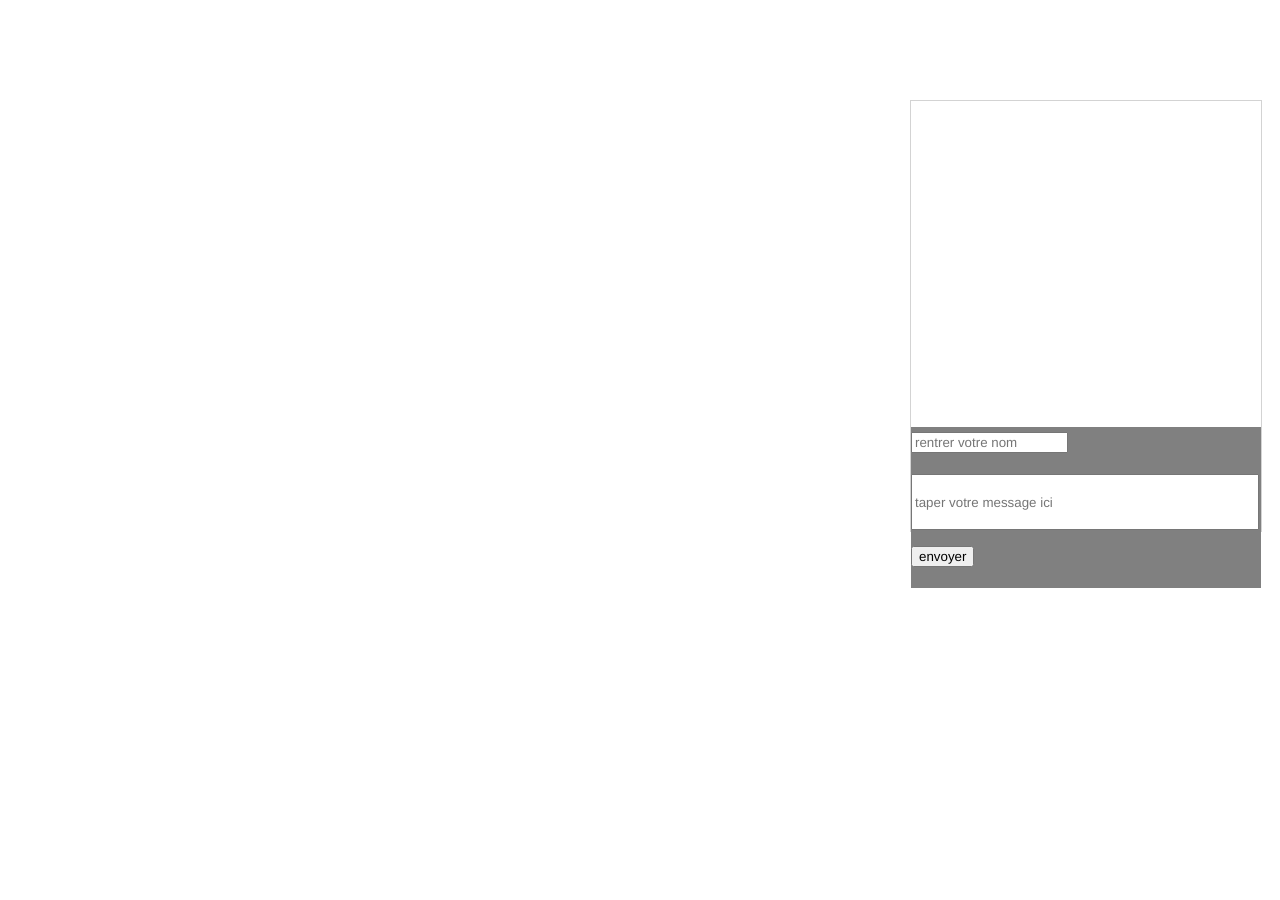
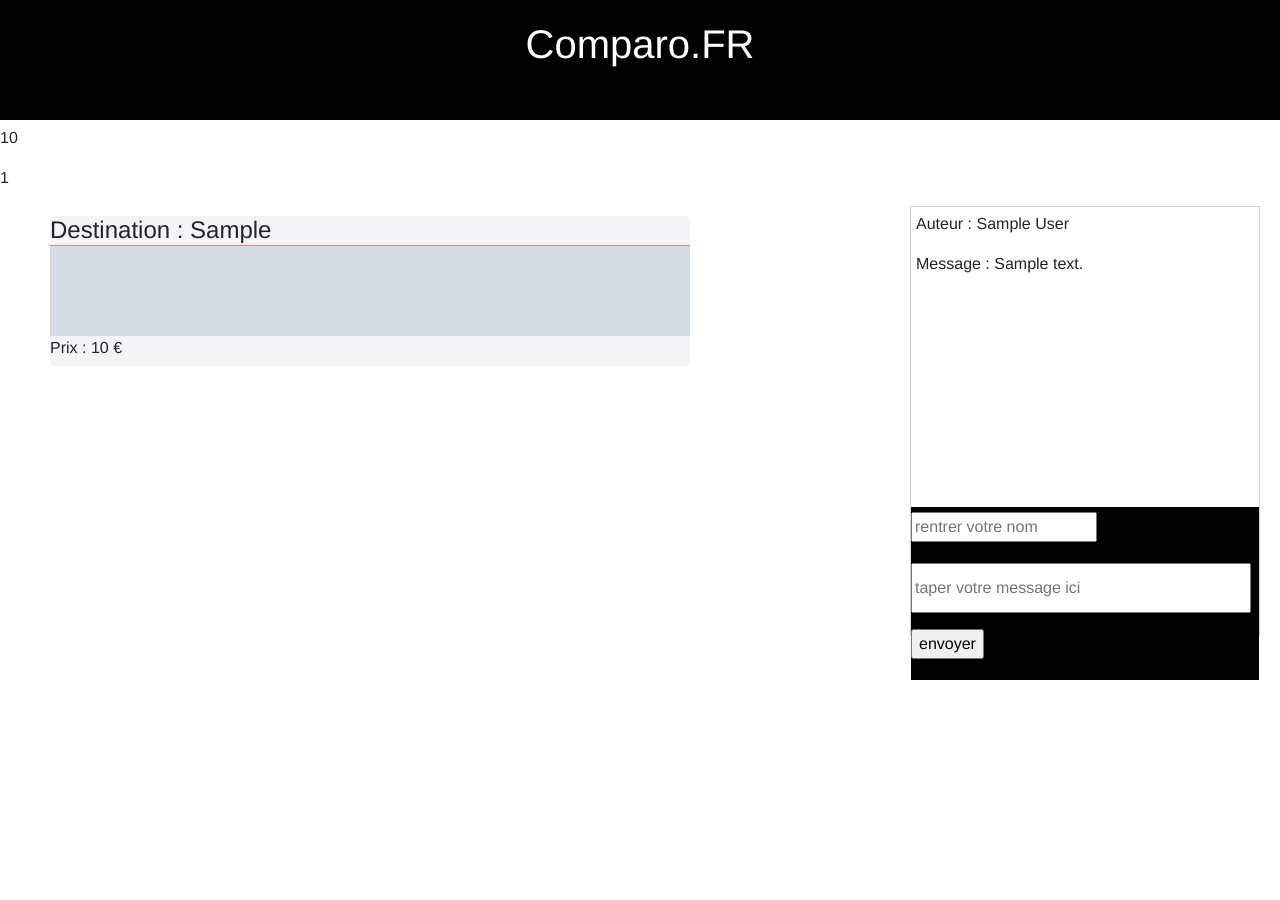
Before and after one commit to neroma71/tp-tour-operator, a PHP site: page /tp-tour-operator/tourop.php?id=1 in a window 1280 px wide. After the commit the page ends 680 px from the top, so only its background shows below. Run offline with PHP 8.4, Linux system fonts and the light colour scheme; tables that the repository leaves empty or names only in its code hold one stand-in row (values such as "Sample post"); grey boxes marked "Sample" are stand-in pictures.

Commit message:
add touroperator page

```diff
--- a/class/TourOperateur.php
+++ b/class/TourOperateur.php
@@ -9,7 +9,7 @@ Class TourOperateur
     private int $grade_total;
     private bool $is_premium;
 
-    public function __construct(array $data){
+    public function __construct($data){
         $this->hydrate($data);
     }
 
--- a/css/tourop.css
+++ b/css/tourop.css
@@ -6,11 +6,52 @@ body{
     padding:0;
     min-height:100vh;
     width:100vw;
+    overflow-x:hidden;
+}
+header{
+    position:fixed;
+    height:120px;
+    width:100%;
+    background:black;
+}
+h1{
+    position:fixed;
+    width:100%;
+    top:20px;
+    color:white;
+    text-align:center;
+}
+.content{
+    position:absolute;
+    width:50%;
+    left:50px;
+    height:auto;
+}
+.destination{
+    position:relative;
+    width:100%;
+    height:150px;
+    margin-top:10px;
+    border-radius:5px;
+}
+h4{
+    position:absolute;
+    width:100%;
+    height:30px;
+    background:rgba(255, 255, 255, 0.7);
+    border-bottom:1px solid salmon;
+}
+.destination p{
+    position:absolute;
+    width:100%;
+    height:30px;
+    top:120px;
+    background:rgba(255, 255, 255, 0.7);
 }
 .messagerie{
     width:350px;
     height:430px;
-    margin-top:100px;
+    margin-top:0px;
     margin-left:calc(100% - 370px);
     text-align:left;
     border:1px solid lightgray;
@@ -23,7 +64,7 @@ body{
     overflow-y:auto;
 }
 form{
-    background:grey;
+    background:black;
     padding-bottom:5px;
 }
 input[type=text]{
--- a/repository/Manager.php
+++ b/repository/Manager.php
@@ -89,13 +89,13 @@ public function getTourOperatorById($operatorId)
         return null; // L'opérateur de tour avec cet ID n'a pas été trouvé
     }
 }
-/*
-public function getTourOperatorByDestinationId($destinationId)
+
+public function getTourOperatorsByDestinationId($destinationId)
 {
-    $query = 'SELECT * FROM tour_operator WHERE id= :id';
+    $query = 'SELECT * FROM tour_operator WHERE id = :destinationId';
 
     $stmt = $this->db->prepare($query);
-    $stmt->bindValue(':destinationId', $destinationId, PDO::PARAM_INT);
+    $stmt->bindParam(':destinationId', $destinationId, PDO::PARAM_INT);
     $stmt->execute();
 
     $tourOperatorsData = $stmt->fetchAll(PDO::FETCH_ASSOC);
@@ -107,7 +107,7 @@ public function getTourOperatorByDestinationId($destinationId)
 
     return $tourOperators;
 }
-*/
+
 public function updateOperatorToPremium(TourOperateur $operatorId)
 {
     $query = 'UPDATE tour_operator SET is_premium = 1 WHERE id = :operatorId';
@@ -232,10 +232,29 @@ public function getDestinationByLocation($destinationLocation)
             $destinations[] = new Destination($destinationData);
         }
          return $destinations;
-         var_dump($destinations);
     } else {
         return null;
     }
 }
+    public function getDestinationsByTourOperatorId($tourOperatorId)
+    {
+        $query = 'SELECT * FROM destination WHERE tour_operator_id  = :id';
+        $stmt = $this->db->prepare($query);
+        $stmt->bindParam(':id', $tourOperatorId, PDO::PARAM_STR);
+        $stmt->execute();
 
+        $destinationsData = $stmt->fetchAll(PDO::FETCH_ASSOC);
+
+        $destinations = [];
+
+        if ($destinationsData) {
+            foreach($destinationsData as $destinationData)
+            {
+                $destinations[] = new Destination($destinationData);
+            }
+             return $destinations;
+        } else {
+            return null;
+        }
+    }
 }
--- a/tourop.php
+++ b/tourop.php
@@ -3,6 +3,18 @@ require_once("./utils/connexion.php");
 require_once("./utils/autoload.php");
 
 $manager = new Manager($bdd);
+
+if (isset($_GET['id']) && !empty($_GET['id'])) {
+    $tourOperatorId = $_GET['id'];
+
+} else {
+
+}
+
+$tourOperator = $manager->getTourOperatorById($tourOperatorId);
+
+
+
 
 if(isset($_POST['author']) && !empty($_POST['author']) && isset($_POST['message']) && !empty($_POST['message']) && isset($_POST['tour_operator_id']) && !empty($_POST['tour_operator_id']))
 {
@@ -18,30 +30,55 @@ if(isset($_POST['author']) && !empty($_POST['author']) && isset($_POST['message'
 
     $review = new Review($reviewData);
 
-
     $manager->createReview($review);
 }
-$tourOperatorId = 3;
+
 $reviews = $manager->getReviewsByTourOperatorId($tourOperatorId);
+$tourOperator = $manager->getTourOperatorById($tourOperatorId);
+
 
 ?>
+
 <!DOCTYPE html>
 <html lang="en">
 <head>
     <meta charset="UTF-8">
     <meta name="viewport" content="width=device-width, initial-scale=1.0">
     <title>Document</title>
+    <link href="https://cdn.jsdelivr.net/npm/bootstrap@5.3.1/dist/css/bootstrap.min.css" rel="stylesheet" integrity="sha384-4bw+/aepP/YC94hEpVNVgiZdgIC5+VKNBQNGCHeKRQN+PtmoHDEXuppvnDJzQIu9" crossorigin="anonymous">
     <link rel="stylesheet" href="css/tourop.css">
 </head>
 <body>
+        <header>
+            <h1>Comparo.FR</h1>
+        </header>
+    <?php
+    if ($tourOperator) {
+        $destinations = $manager->getDestinationsByTourOperatorId($tourOperator->getId());
+
+
+        echo '<h2>' . $tourOperator->getName() . '</h2>';
+        echo '<p>' . $tourOperator->getLink() . '</p>';
+        echo '<p>' . $tourOperator->getGrade_count() . '</p>';
+        echo '<p>' . $tourOperator->getGrade_total() . '</p>';
+        echo '<p>' . $tourOperator->getIs_premium() . '</p>';
+    }
+    ?>
+<div class="content">
+    <?php foreach($destinations as $destination): ?>
+        <div class="destination" style="background:url('<?php echo $destination->getImage(); ?>')top center no-repeat; background-size:cover;">
+            <h4>Destination : <?php echo $destination->getLocation(); ?></h4>
+            <p>Prix : <?php echo $destination->getPrice(); ?> €</p>;
+        </div>
+    <?php endforeach; ?>
+</div>
 <section class="messagerie">
     <div class="msg">
         <?php foreach ($reviews as $review) : ?>
             <p>Auteur : <?php echo $review->getAuthor(); ?></p>
             <p>Message : <?php echo $review->getMessage(); ?></p>
-        </p>
         <?php endforeach; ?>
-  </div>
+    </div>
     <form method="post" action="">
         <p>
             <input type="text" name="author" placeholder="rentrer votre nom">
@@ -49,7 +86,7 @@ $reviews = $manager->getReviewsByTourOperatorId($tourOperatorId);
         <p>
             <input type="text" name="message" placeholder="taper votre message ici" id="mymsg">
         </p>
-            <input type="hidden" name="tour_operator_id" value="3">
+        <input type="hidden" name="tour_operator_id" value="<?php echo $tourOperatorId; ?>">
         <p>
             <input type="submit" value ="envoyer" />
         </p>
```
Also changed, not shown: css/liste.css (added, +35 -0 lines), liste.php (+30 -24 lines).
